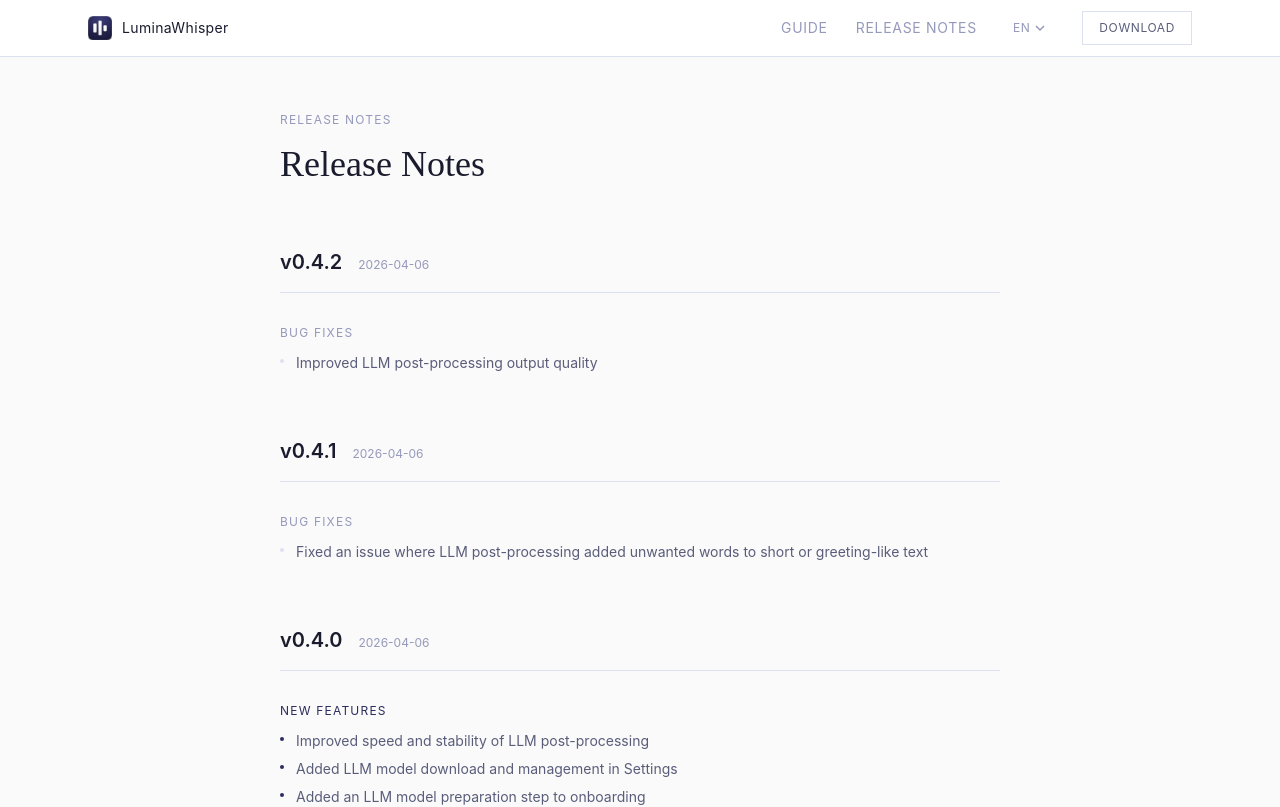
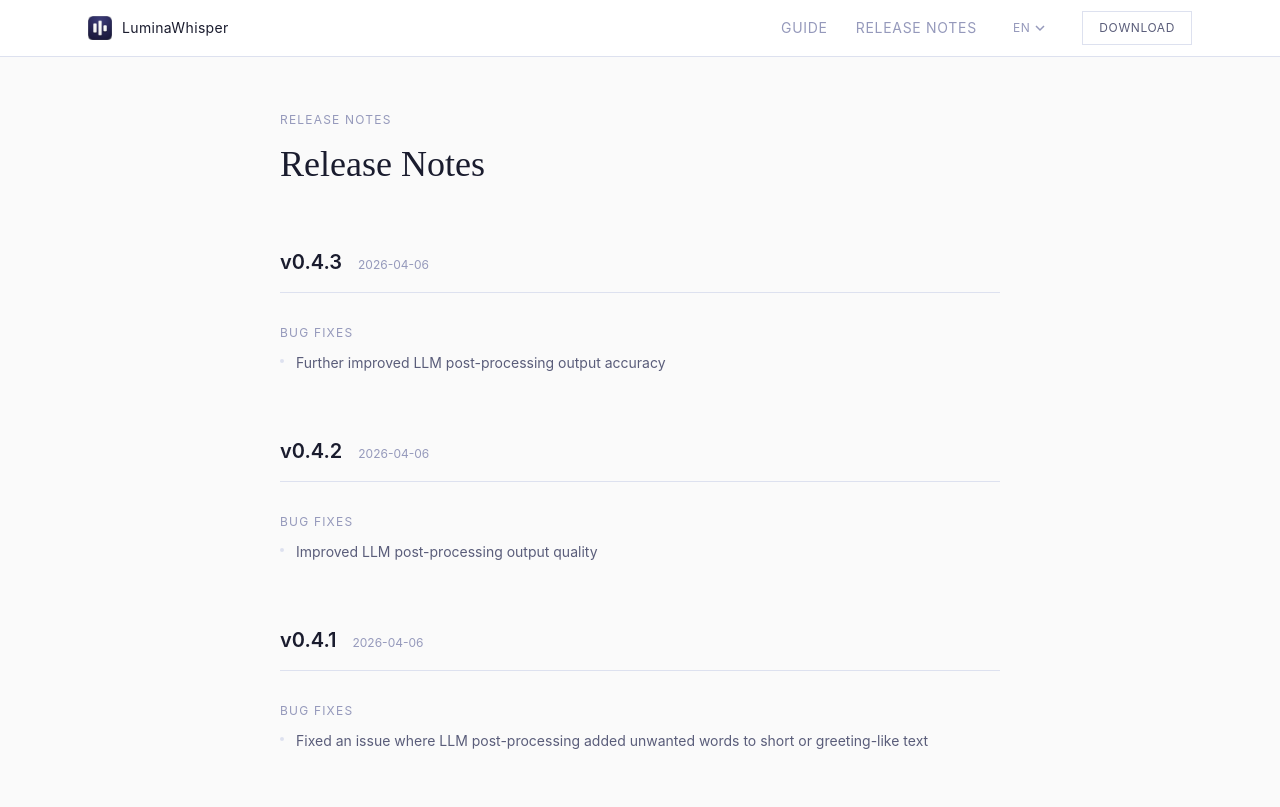
Before and after one commit to k1e1n04/lumina-whisper-site, a React (Vite) app: page /en/release in a window 1280 px wide. Shown: the top 807 px of the page. Built offline with nearby package versions, Linux system fonts and the light colour scheme; a web font is replaced by a local one.

Commit message:
chore(release): add v0.4.3 release notes and update appcast

```diff
--- a/src/i18n/de.json
+++ b/src/i18n/de.json
@@ -173,6 +173,12 @@
     "subtitle": "Release Notes",
     "newFeatures": "Neue Funktionen",
     "bugFixes": "Fehlerbehebungen",
+    "v043": {
+      "features": {},
+      "fixes": {
+        "llmFewShotFormat": "Ausgabegenauigkeit der LLM-Nachbearbeitung weiter verbessert"
+      }
+    },
     "v042": {
       "features": {},
       "fixes": {
--- a/src/i18n/en.json
+++ b/src/i18n/en.json
@@ -173,6 +173,12 @@
     "subtitle": "Release Notes",
     "newFeatures": "New Features",
     "bugFixes": "Bug Fixes",
+    "v043": {
+      "features": {},
+      "fixes": {
+        "llmFewShotFormat": "Further improved LLM post-processing output accuracy"
+      }
+    },
     "v042": {
       "features": {},
       "fixes": {
--- a/src/i18n/fr.json
+++ b/src/i18n/fr.json
@@ -174,6 +174,12 @@
     "subtitle": "Release Notes",
     "newFeatures": "Nouvelles fonctionnalités",
     "bugFixes": "Corrections de bugs",
+    "v043": {
+      "features": {},
+      "fixes": {
+        "llmFewShotFormat": "Précision de la sortie du post-traitement LLM encore améliorée"
+      }
+    },
     "v042": {
       "features": {},
       "fixes": {
--- a/src/i18n/ja.json
+++ b/src/i18n/ja.json
@@ -173,6 +173,12 @@
     "subtitle": "Release Notes",
     "newFeatures": "新機能",
     "bugFixes": "バグ修正",
+    "v043": {
+      "features": {},
+      "fixes": {
+        "llmFewShotFormat": "LLM 後処理の出力精度をさらに改善"
+      }
+    },
     "v042": {
       "features": {},
       "fixes": {
--- a/src/i18n/ko.json
+++ b/src/i18n/ko.json
@@ -174,6 +174,12 @@
     "subtitle": "Release Notes",
     "newFeatures": "새로운 기능",
     "bugFixes": "버그 수정",
+    "v043": {
+      "features": {},
+      "fixes": {
+        "llmFewShotFormat": "LLM 후처리 출력 정확도를 추가로 개선"
+      }
+    },
     "v042": {
       "features": {},
       "fixes": {
--- a/src/i18n/zh.json
+++ b/src/i18n/zh.json
@@ -174,6 +174,12 @@
     "subtitle": "Release Notes",
     "newFeatures": "新功能",
     "bugFixes": "错误修复",
+    "v043": {
+      "features": {},
+      "fixes": {
+        "llmFewShotFormat": "进一步提升了 LLM 后处理的输出精度"
+      }
+    },
     "v042": {
       "features": {},
       "fixes": {
--- a/src/pages/ReleasePage.tsx
+++ b/src/pages/ReleasePage.tsx
@@ -4,6 +4,13 @@ import Footer from '../components/Footer'
 import PageSeo from '../components/PageSeo'
 
 const RELEASES = [
+  {
+    version: '0.4.3',
+    date: '2026-04-06',
+    key: 'v043',
+    features: [] as string[],
+    fixes: ['llmFewShotFormat'],
+  },
   {
     version: '0.4.2',
     date: '2026-04-06',
```
Also changed, not shown: 1 other file (tests, documents, lock files or other folders).
